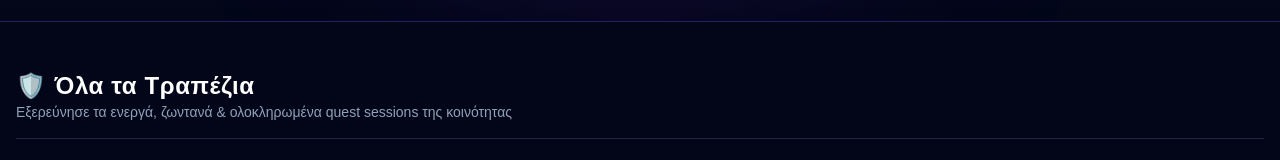
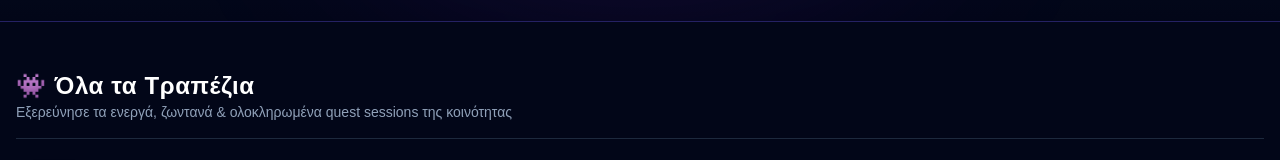
Before and after one commit to BillZevg/board-game-app, a Next.js app: page / in a window 1280 px wide. Shown: the part 514-674 px from the top of the page. Built offline with nearby package versions, Linux system fonts and the light colour scheme; no server answers; the database is empty.

Commit message:
Update icons

```diff
--- a/src/app/page.js
+++ b/src/app/page.js
@@ -138,7 +138,7 @@ export default async function HomePage({ searchParams }) {
         <div className="flex flex-col sm:flex-row justify-between items-start sm:items-center mb-6 gap-4 border-b border-slate-800 pb-4">
           <div>
             <h2 className="text-2xl font-black tracking-wide text-white flex items-center gap-2">
-              <span className="text-purple-400">🛡️</span> Όλα τα Τραπέζια
+              <span className="text-purple-400">👾</span> Όλα τα Τραπέζια
             </h2>
             <p className="text-slate-400 text-sm">
               Εξερεύνησε τα ενεργά, ζωντανά & ολοκληρωμένα quest sessions της
--- a/src/app/profile/page.jsx
+++ b/src/app/profile/page.jsx
@@ -82,7 +82,7 @@ export default async function ProfilePage() {
             <div className="space-y-4 text-center sm:text-left flex-1">
               <div>
                 <div className="inline-flex items-center gap-2 px-3 py-1 rounded-full bg-purple-950/80 border border-purple-500/30 text-purple-300 text-xs font-mono mb-2">
-                  <span>🛡️ Verified Gamer</span>
+                  <span>🧝 Verified Gamer</span>
                 </div>
                 <h1 className="text-2xl sm:text-4xl font-black text-transparent bg-clip-text bg-gradient-to-r from-purple-300 via-pink-300 to-cyan-300">
                   {clerkUser?.fullName || clerkUser?.username || "Gamer"}
```
